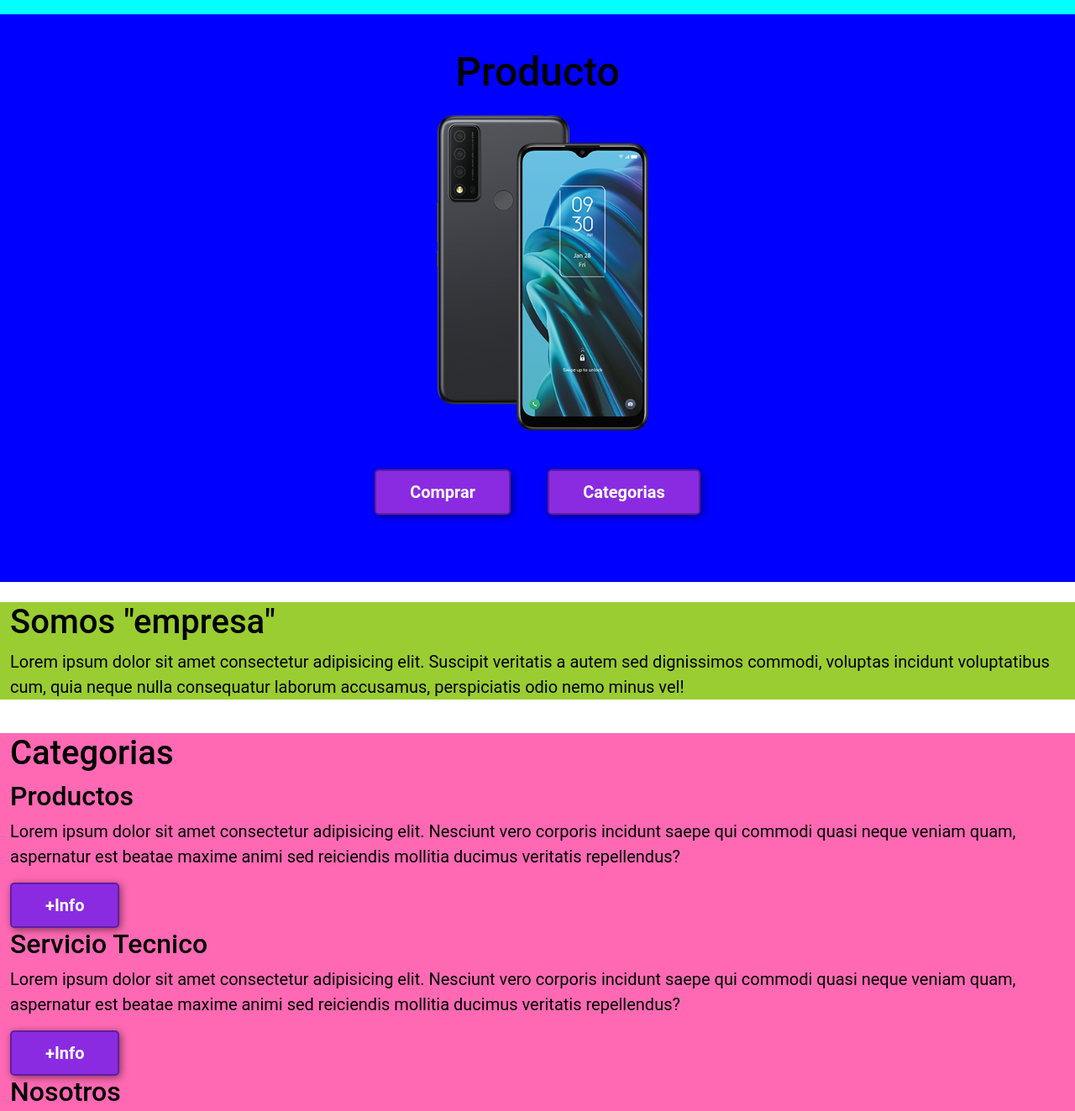
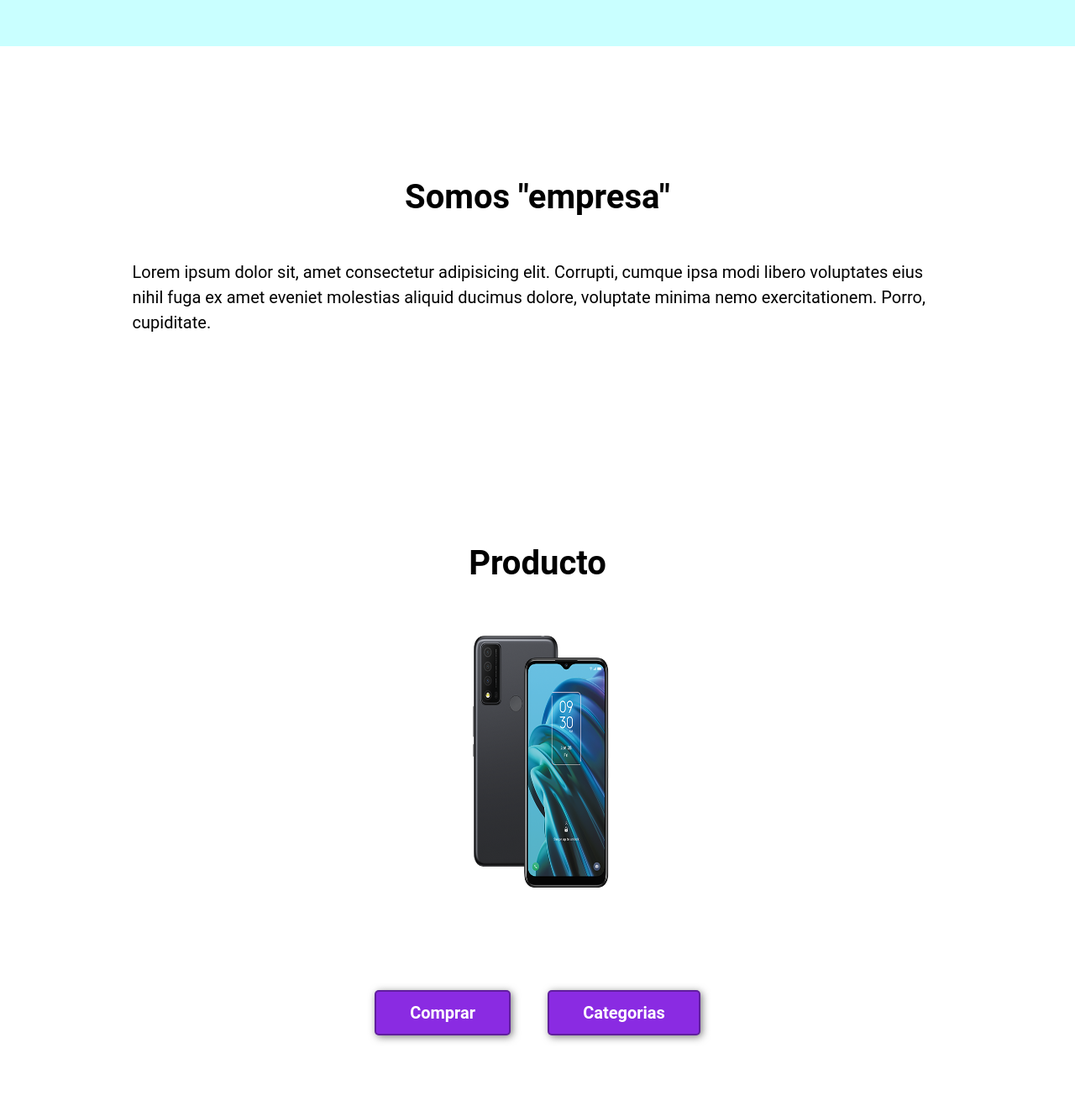
Before and after one commit to manutorresok/CoderHouseSegundaEntrega, a plain HTML site: page index.html in a window 1280 px wide. Shown: the part 225-1548 px from the top of the page at 84% size. Drawn offline with nearby package versions, Linux system fonts and the light colour scheme.

Commit message:
Commit antes de Bootstrap

```diff
--- a/css/styles.css
+++ b/css/styles.css
@@ -30,6 +30,7 @@ button{
 }
     button:hover{
         background-color: rgb(101, 33, 165);
+        font-size: 110%;
     }
 
 .container{
@@ -38,8 +39,11 @@ button{
 }
 
 header{
-    background-color: aqua;
+    background-color: rgba(0, 255, 255, 0.212);
+    width: 100%;
+    height: 35vh;
 }
+
     header .container{
         display: flex;
         flex-direction: column;
@@ -67,23 +71,40 @@ header{
             }
                 header nav a:hover{
                     font-size: 110%;
-                    color: brown;
+                    color: black;
                     transition: 0.3s ease-in-out;
                 }
 
+#presentacion{
+    height: 65vh;
+    width: 100%;
+    display: flex;
+    align-items: center;
+}
+    #presentacion h2{
+        text-align: center;
+        font-weight: bold;
+        margin-bottom: 50px;
+    }
+    #presentacion .container .texto{
+        margin: auto 10%;
+    }
+
+
 .inicio{
-    background-color: blue;
     display: flex;
     align-items: center;
     justify-content: center;
     text-align: center;
     flex-direction: column;
-    height: 80%;
+    height: 100vh;
     width: 100vw;
     margin: auto;
 }
-    .inicio h1{
-        margin: 40px auto 20px auto;
+    .inicio h2{
+        font-weight: bold;
+        text-align: center;
+        margin: 10px auto 60px auto;
     }
         .inicio .imgProducto img {
             width: 80%;
@@ -97,14 +118,31 @@ header{
                 margin: 0px 20px;
             }
 
-#presentacion{
-    background-color: yellowgreen;
+
+#sectionCategorias{
+    text-align: center;
 }
 
 #sectionCategorias{
-    background-color: hotpink;
+    display: flex;
+    justify-content: space-evenly;
 }
+    #sectionCategorias h2{
+        font-weight: bold;
+        margin-bottom: 50px;
+    }
+        #sectionCategorias .container .carta{
+            margin: 40px;
+            background-color: aliceblue;
+            border: 1px solid black;
+            border-radius: 20px;
+        }
+        #sectionCategorias .container .carta h3, p, button{
+            margin: 20px;
+
+        }
 
 footer{
-    background-color: sandybrown;
+    font-weight: bold;
+    text-align: center;
 }
--- a/index.html
+++ b/index.html
@@ -28,8 +28,18 @@
         </div>
     </header>
 
+    <section id="presentacion">
+        <div class="container">
+            <div class="img-container"></div>
+            <div class="texto">
+                <h2>Somos <span class="color-acento">"empresa"</span></h2>
+                <p>Lorem ipsum dolor sit, amet consectetur adipisicing elit. Corrupti, cumque ipsa modi libero voluptates eius nihil fuga ex amet eveniet molestias aliquid ducimus dolore, voluptate minima nemo exercitationem. Porro, cupiditate. </p>
+            </div>
+        </div>
+    </section>
+
     <section class="inicio">
-            <h1>Producto</h1>
+            <h2>Producto</h2>
             <div class="imgProducto">
                 <img src="img/img720480.png" alt="">
             </div>
@@ -41,15 +51,7 @@
 
 <br>
 
-    <section id="presentacion">
-        <div class="container">
-            <div class="img-container"></div>
-            <div class="texto">
-                <h2>Somos <span class="color-acento">"empresa"</span></h2>
-                <p>Lorem ipsum dolor sit amet consectetur adipisicing elit. Suscipit veritatis a autem sed dignissimos commodi, voluptas incidunt voluptatibus cum, quia neque nulla consequatur laborum accusamus, perspiciatis odio nemo minus vel!</p>
-            </div>
-        </div>
-    </section>
+
 
 <br>
 
```
